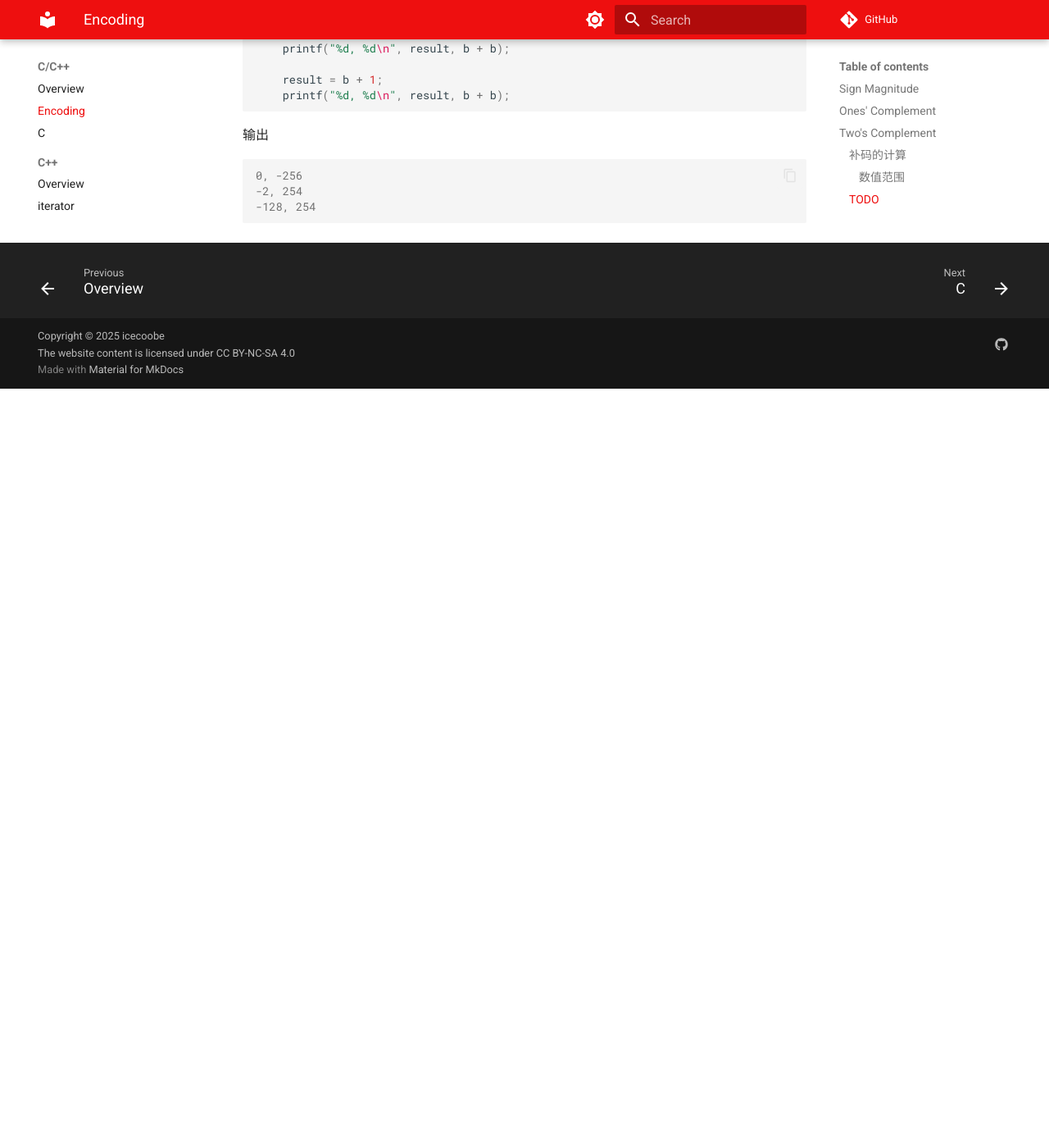
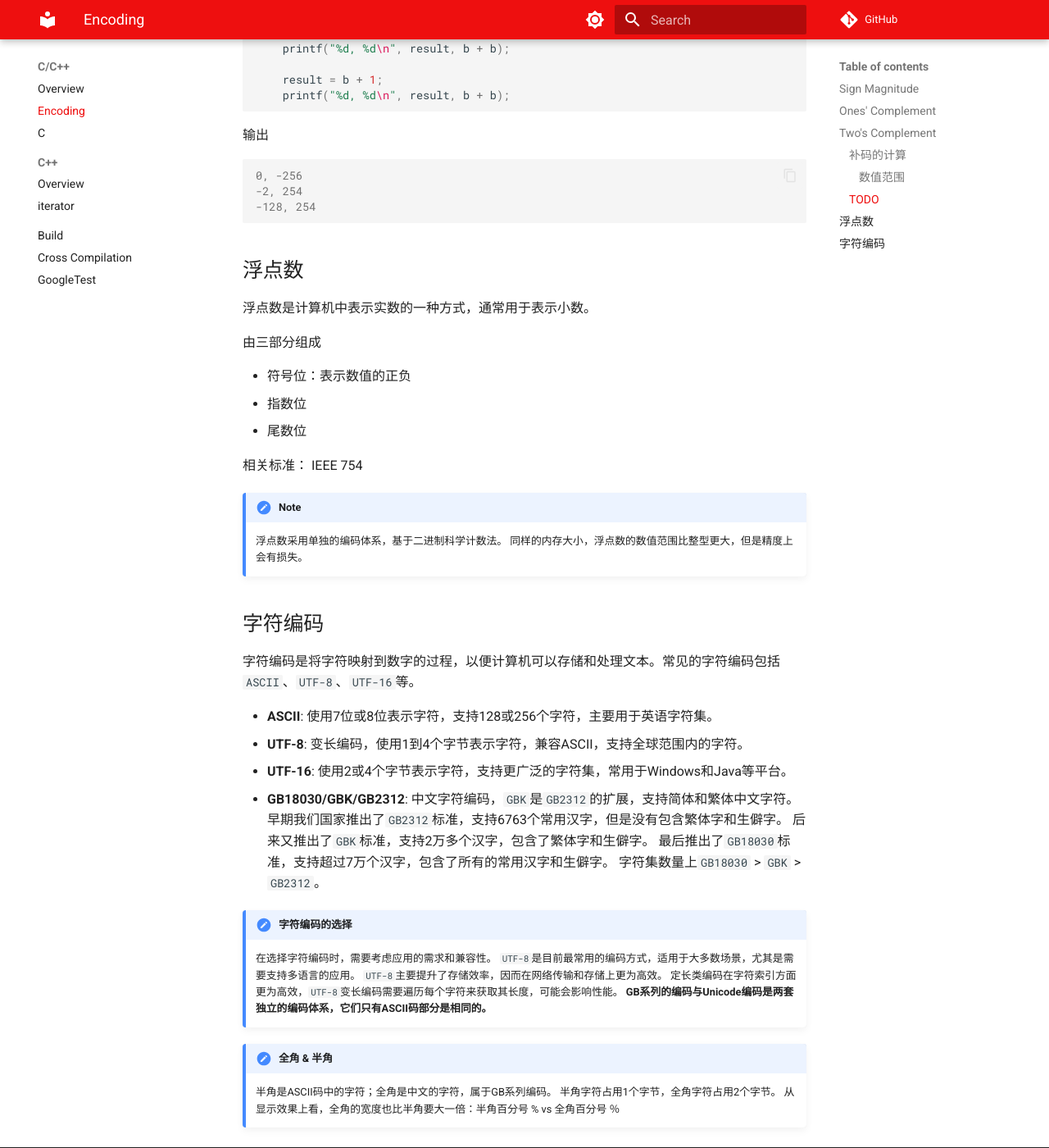
Before and after one commit to icecoobe/notes, an MkDocs documentation site: the page built from docs/c-cpp/data_encoding.md, in a window 1280 px wide and 1400 px high, scrolled down 2371 px. Shown: the whole window at 82% size. Built offline with MkDocs 1.6.1 and Material for MkDocs 9.7.7, drawn with Linux system fonts in a browser that asks for light colours; comment, search, counter and statistics services are not loaded; before the commit the page ends 2845 px from its top, so only the background shows below that; some of the changed text lies outside the part shown.

Commit message:
update data encoding

````diff
--- a/docs/c-cpp/data_encoding.md
+++ b/docs/c-cpp/data_encoding.md
@@ -1,4 +1,4 @@
-# data encoding
+# Data Encoding
 
 ## Sign Magnitude
 
@@ -110,3 +110,45 @@
 -2, 254
 -128, 254
 ```
+
+## 浮点数
+
+浮点数是计算机中表示实数的一种方式，通常用于表示小数。
+
+由三部分组成
+
+- 符号位：表示数值的正负
+- 指数位
+- 尾数位
+
+相关标准： IEEE 754
+
+!!! note
+    浮点数采用单独的编码体系，基于二进制科学计数法。
+    同样的内存大小，浮点数的数值范围比整型更大，但是精度上会有损失。
+
+## 字符编码
+
+字符编码是将字符映射到数字的过程，以便计算机可以存储和处理文本。常见的字符编码包括`ASCII`、`UTF-8`、`UTF-16`等。
+
+- **ASCII**: 使用7位或8位表示字符，支持128或256个字符，主要用于英语字符集。
+- **UTF-8**: 变长编码，使用1到4个字节表示字符，兼容ASCII，支持全球范围内的字符。
+- **UTF-16**: 使用2或4个字节表示字符，支持更广泛的字符集，常用于Windows和Java等平台。
+- **GB18030/GBK/GB2312**:
+    中文字符编码，`GBK`是`GB2312`的扩展，支持简体和繁体中文字符。
+    早期我们国家推出了`GB2312`标准，支持6763个常用汉字，但是没有包含繁体字和生僻字。
+    后来又推出了`GBK`标准，支持2万多个汉字，包含了繁体字和生僻字。
+    最后推出了`GB18030`标准，支持超过7万个汉字，包含了所有的常用汉字和生僻字。
+    字符集数量上`GB18030` > `GBK` > `GB2312`。
+
+!!! note "字符编码的选择"
+    在选择字符编码时，需要考虑应用的需求和兼容性。
+    `UTF-8`是目前最常用的编码方式，适用于大多数场景，尤其是需要支持多语言的应用。
+    `UTF-8`主要提升了存储效率，因而在网络传输和存储上更为高效。
+    定长类编码在字符索引方面更为高效，`UTF-8`变长编码需要遍历每个字符来获取其长度，可能会影响性能。
+    **GB系列的编码与Unicode编码是两套独立的编码体系，它们只有ASCII码部分是相同的。**
+
+!!! note "全角 & 半角"
+    半角是ASCII码中的字符；全角是中文的字符，属于GB系列编码。
+    半角字符占用1个字节，全角字符占用2个字节。
+    从显示效果上看，全角的宽度也比半角要大一倍：半角百分号 % vs 全角百分号 ％
````
